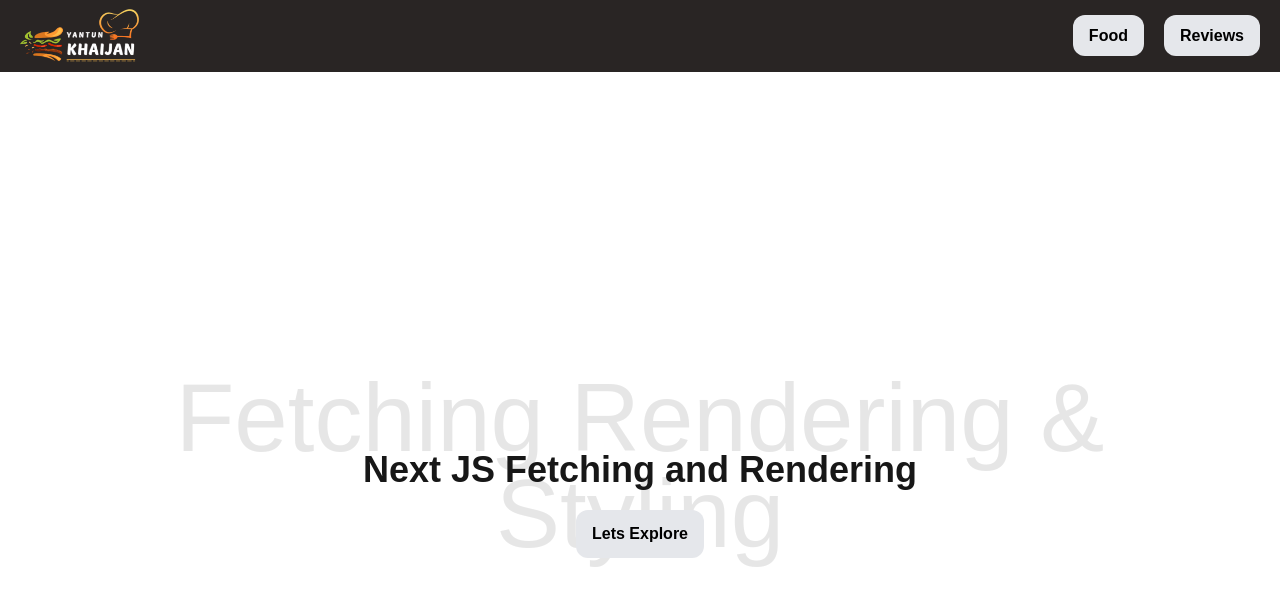
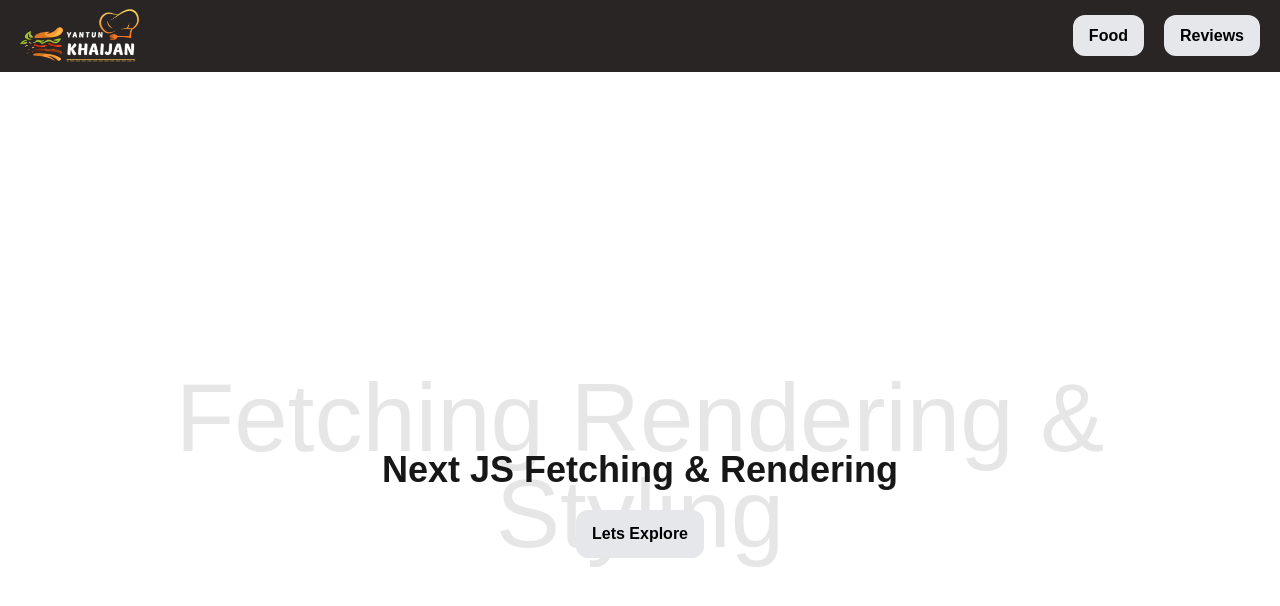
Before and after one commit to ahsan-habib01/Yantun-Khaijan-restaurant, a Next.js app: page / in a window 1280 px wide. Shown: the top 606 px of the page. Built offline with nearby package versions, Linux system fonts and the light colour scheme.

Commit message:
updating the client

```diff
--- a/src/app/page.jsx
+++ b/src/app/page.jsx
@@ -4,7 +4,7 @@ export default function Home() {
   return (
     <div className="flex flex-col gap-5 min-h-screen justify-center text-center items-stretch">
       <div className="relative ">
-        <h2 className="text-4xl font-bold">Next JS Fetching and Rendering</h2>
+        <h2 className="text-4xl font-bold">Next JS Fetching & Rendering</h2>
         <h2 className="text-8xl absolute inset-0 -top-20  opacity-10 font-medium">
           Fetching Rendering & Styling
         </h2>
```
